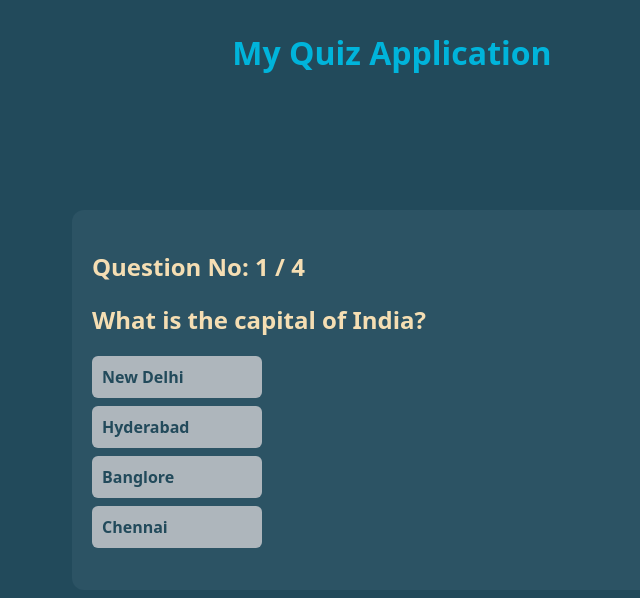
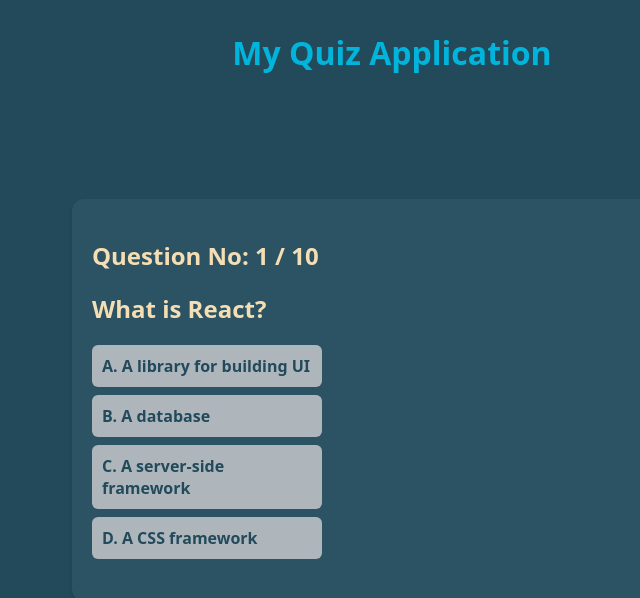
Before and after one commit to Aadi-kommula/React-quizapp, a React (Create React App) app: page / in a window 1280 px wide. Shown: the top 598 px of the page, without its empty margins (248-888 px from the left). Built offline with nearby package versions, Linux system fonts and the light colour scheme.

Commit message:
addded new questions

```diff
--- a/src/App.css
+++ b/src/App.css
@@ -8,7 +8,6 @@
   font-family: system-ui, -apple-system, BlinkMacSystemFont, 'Segoe UI', Roboto, Oxygen, Ubuntu, Cantarell, 'Open Sans', 'Helvetica Neue', sans-serif;
   flex-direction: column;
   color: wheat;
-
 }
 
 .card{
@@ -17,6 +16,7 @@
   background-color: #2C5364;
   border-radius: 12px;
   padding:20px;
+  box-shadow: 0 4px 6px -1px rgb(0 0 0 / 0.1), 0 2px 4px -2px rgb(0 0 0 / 0.1);
 }
 
 h1{
@@ -32,11 +32,12 @@ h1:hover{
 li{
   list-style: none;
   background-color: rgb(174, 182, 188);
-  width:150px;
+  max-width:210px;
   padding: 10px;
   border-radius: 6px;
   color: #224a5b;
   font-weight: 650;
+  list-style-type:upper-alpha;
  }
 
 li:hover{
@@ -86,4 +87,8 @@ li:hover{
   h1{
         top:30px;
   }
+  #score{
+    position: absolute;
+    top:200px;
+  }
 }
--- a/src/App.js
+++ b/src/App.js
@@ -3,32 +3,67 @@ import './App.css'
 
 function App() {
   const question = [
-        "What is the capital of India?",
-        "Who is the PM of India?",
-        "Who is president of India?",
-        "What is the capital of Andhra Pradesh?"
-    ]
-
+    "What is React?",
+    "Which command is used to create a new React application?",
+    "What is the correct syntax to create a functional component in React?",
+    "What is the purpose of the useState hook in React?",
+    "Which file contains the root component in a default React application?",
+    "What does JSX stand for?",
+    "How do you pass data to a component in React?",
+    "Which method is used to update the state in a class component?",
+    "What is the virtual DOM in React?",
+    "What is the purpose of the useEffect hook in React?"
+];
 const options = [
     {
-            optionvalue: ["New Delhi", "Hyderabad", "Banglore", "Chennai"]
+        optionvalue: ["A library for building UI", "A database", "A server-side framework", "A CSS framework"]
     },
     {
-            optionvalue: ["Yogi Adityanadh", "Narendra Modi", "Amit Shah", "Rahul Gandhi"]
+        optionvalue: ["npm create-react-app", "npm new react-app", "npx create-react-app", "react new app"]
     },
     {
-            optionvalue: ["Sonia Gandhi", "Narendra Modi", "Pawan kalyan", "Draupadi Murmu"]
+        optionvalue: ["function Component() {}", "Component() => {}", "React.component()", "function() => {}"]
     },
     {
-            optionvalue: ["Warangal", "Hyderabad", "Amrawati", "None of the Above"]
+        optionvalue: ["To fetch data", "To manage side effects", "To manage state in functional components", "To manage routes"]
+    },
+    {
+        optionvalue: ["App.js", "index.js", "root.js", "main.js"]
+    },
+    {
+        optionvalue: ["JavaScript Syntax", "JavaScript XML", "Java Syntax Extension", "JavaScript Extensions"]
+    },
+    {
+        optionvalue: ["Using props", "Using states", "Using hooks", "Using events"]
+    },
+    {
+        optionvalue: ["setState()", "updateState()", "changeState()", "modifyState()"]
+    },
+    {
+        optionvalue: ["A copy of the real DOM", "An optimized version of the DOM", "A new HTML file", "A React component"]
+    },
+    {
+        optionvalue: ["To handle state", "To manage side effects", "To render UI", "To update the DOM"]
     }
-    ]
+];
 
 const actualans = [
     {
-            ans: ["New Delhi", "Narendra Modi", "Draupadi Murmu", "Amrawati"]
+        ans: [
+            "A library for building UI",
+            "npx create-react-app",
+            "function Component() {}",
+            "To manage state in functional components",
+            "index.js",
+            "JavaScript XML",
+            "Using props",
+            "setState()",
+            "A copy of the real DOM",
+            "To manage side effects"
+        ]
     }
-    ]
+];
+
 
     const [counter, setCounter] = useState(0)
     const [score, setScore] = useState(0)
@@ -60,11 +95,11 @@ function App() {
             <h1>My Quiz Application</h1>
             {isCardVisible  && (
                 <div className="card" id="card">
-                    <h2>Question No: {counter + 1} / 4</h2>
+                    <h2>Question No: {counter + 1} / {question.length}</h2>
                     <h2>{question[counter]}</h2>
                     <div id="option">
                         {options[counter].optionvalue.map((x, index) => (
-                            <li key={index} id={index} onClick={() => Change(index)}>
+                            <li  key={index} id={index} onClick={() => Change(index)}>
                                 {x}
                             </li>
                         ))}
```
Lines whose indentation alone changed are shown as unchanged.
